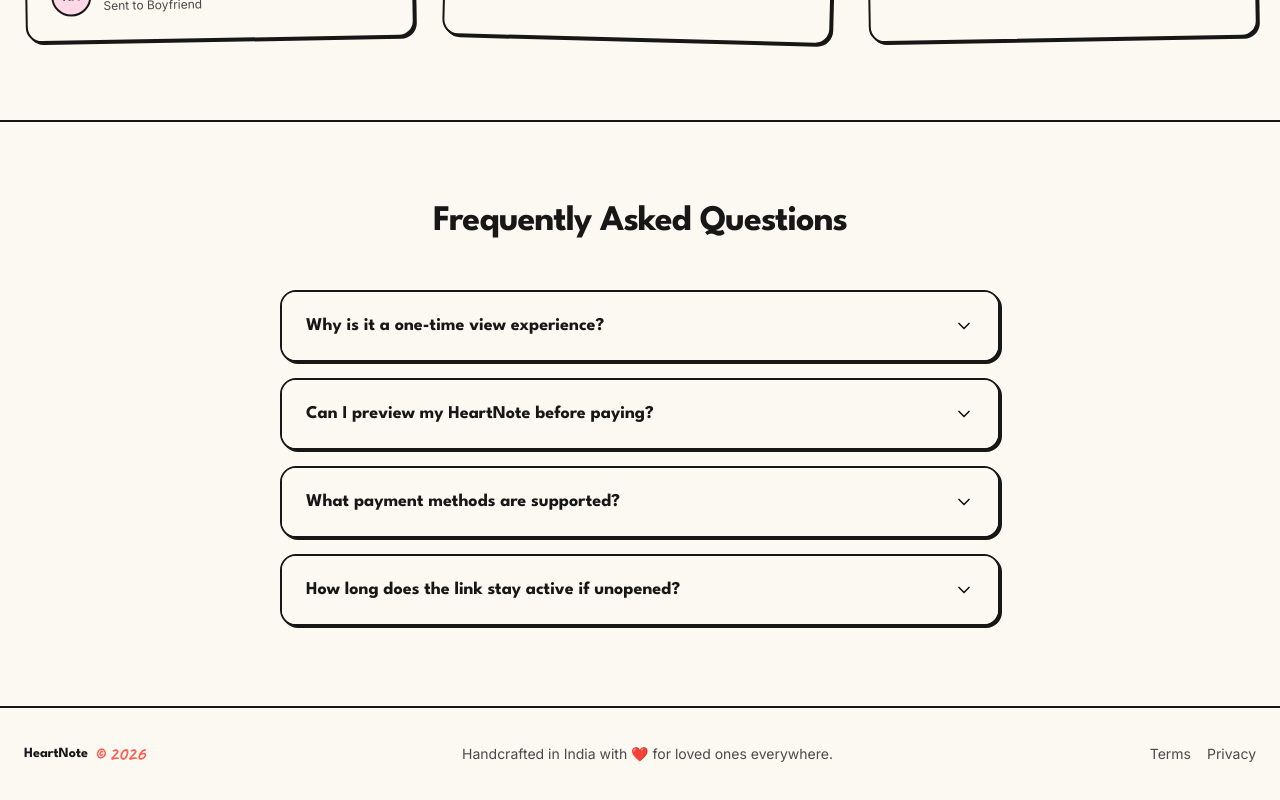
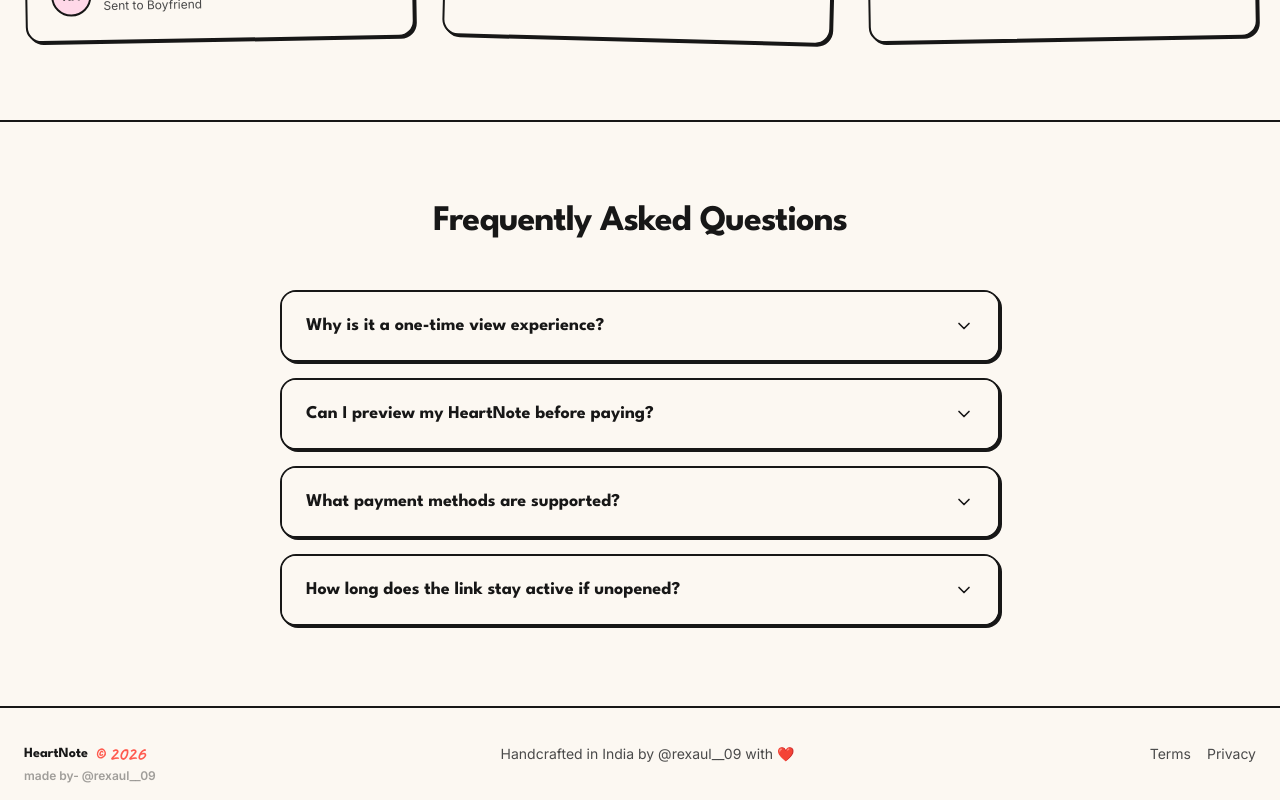
Before and after one commit to rexaul01-art/digiletter, a Next.js app: page / in a window 1280 px wide. Shown: the part 2368-3168 px from the top of the page. Built offline with nearby package versions, Linux system fonts and the light colour scheme.

Commit message:
Initial commit

```diff
--- a/src/app/experience/[token]/page.tsx
+++ b/src/app/experience/[token]/page.tsx
@@ -1324,6 +1324,9 @@ export default function ExperiencePage({ params }: ExperiencePageProps) {
                         <p className="text-sm text-neutral-600 font-semibold tracking-wide">
                           Forever yours. ♡
                         </p>
+                        <p className="text-[10px] text-neutral-400 font-semibold pt-1">
+                          made by- @rexaul__09
+                        </p>
                       </div>
 
                       <div className="pt-2">
--- a/src/app/page.tsx
+++ b/src/app/page.tsx
@@ -385,7 +385,7 @@ export default function LandingPage() {
               <span className="font-handwritten text-accent-red text-xl">© 2026</span>
             </div>
             <div>
-              Handcrafted in India with ❤️ for loved ones everywhere.
+              Handcrafted in India by @rexaul__09 with ❤️
             </div>
             <div className="flex gap-4">
               <span className="hover:underline cursor-pointer">Terms</span>
--- a/src/components/DottedBackground.tsx
+++ b/src/components/DottedBackground.tsx
@@ -21,6 +21,11 @@ export function DottedBackground({ children, className = "" }: DottedBackgroundP
       <div className="relative z-10 flex-1 flex flex-col">
         {children}
       </div>
+
+      {/* Brand Watermark */}
+      <div className="absolute bottom-4 left-6 text-xs text-[#171717]/40 font-semibold z-30 pointer-events-none select-none">
+        made by- @rexaul__09
+      </div>
     </div>
   );
 }
```
